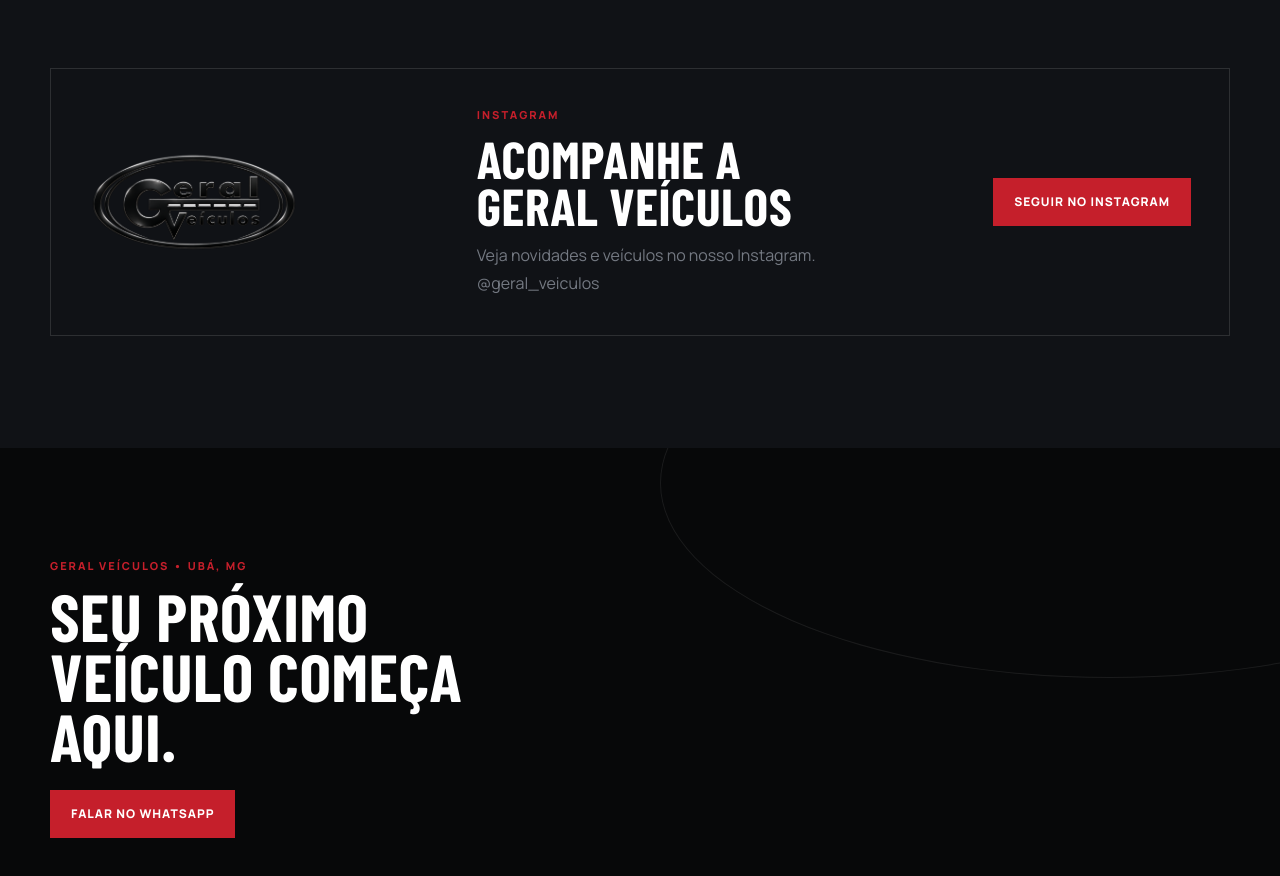
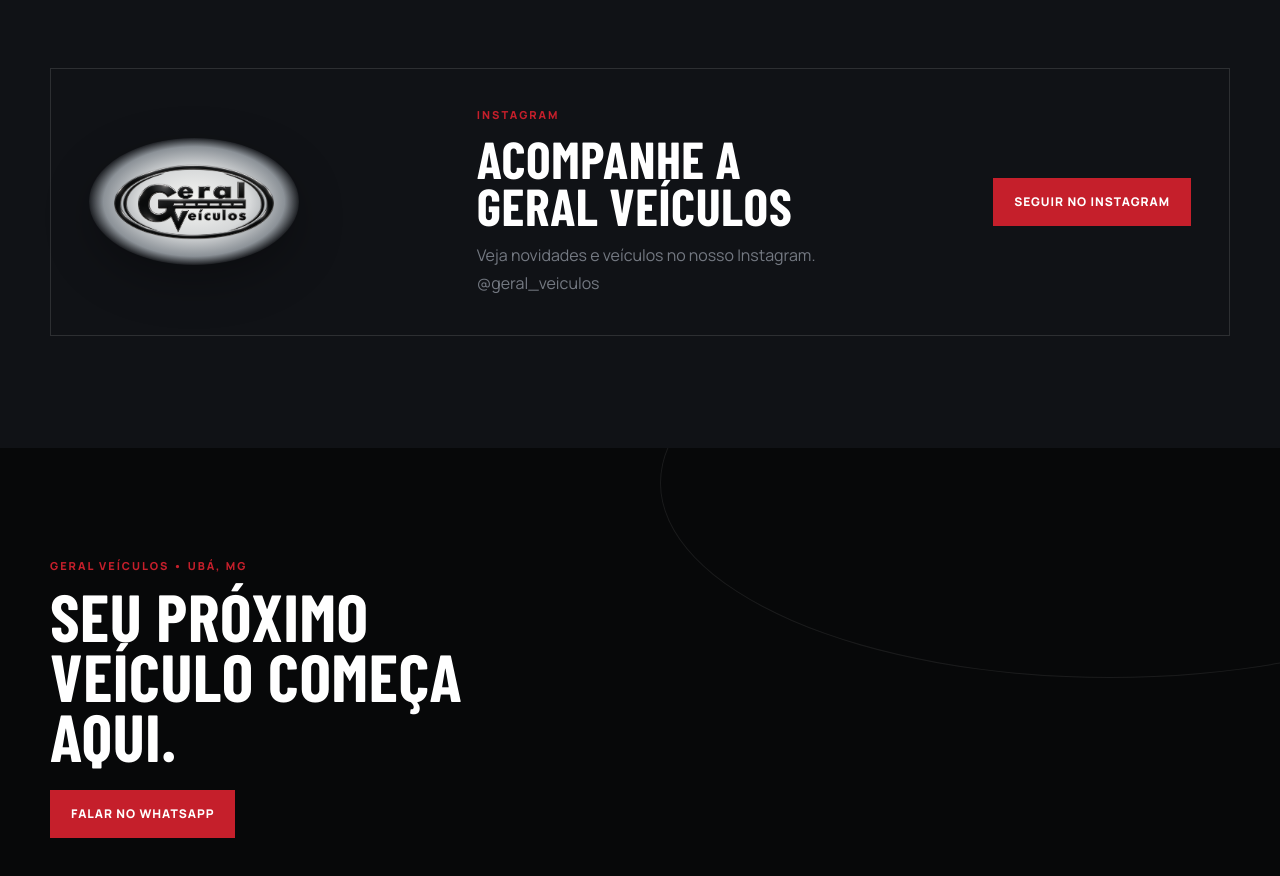
Before and after one commit to Matheusszb/geralveiculos, a Next.js app: page / in a window 1280 px wide. Shown: the part 5160-6036 px from the top of the page. Built offline with nearby package versions, Linux system fonts and the light colour scheme; no server answers; the database is empty.

Commit message:
fix: destaca logo oficial na seção Instagram

```diff
--- /dev/null
+++ b/app/contrast.css
@@ -0,0 +1,12 @@
+.instagram-box > img {
+  position: relative;
+  z-index: 1;
+  padding: 22px;
+  border-radius: 50%;
+  background: radial-gradient(ellipse at center, #f7f7f4 0%, #d6d8d9 38%, #8b9197 61%, rgba(16, 18, 22, 0) 72%);
+  filter: drop-shadow(0 16px 24px rgba(0, 0, 0, .32));
+}
+
+@media (max-width: 600px) {
+  .instagram-box > img { padding: 16px; }
+}
--- a/app/layout.tsx
+++ b/app/layout.tsx
@@ -1,3 +1,3 @@
-import type { Metadata } from 'next';import './globals.css';
+import type { Metadata } from 'next';import './globals.css';import './contrast.css';
 export const metadata:Metadata={metadataBase:new URL(process.env.NEXT_PUBLIC_SITE_URL||'https://geralveiculos.com.br'),title:'Geral Veículos | Veículos em Ubá - MG',description:'Conheça os veículos disponíveis na Geral Veículos em Ubá - MG. Consulte nosso estoque e fale diretamente com nossa equipe.',openGraph:{title:'Geral Veículos | Veículos em Ubá - MG',description:'Consulte nosso estoque e fale diretamente com nossa equipe.',images:['/assets/fotoloja.png']},twitter:{card:'summary_large_image'}};
 export default function RootLayout({children}:{children:React.ReactNode}){return <html lang="pt-BR"><body>{children}</body></html>}
```
